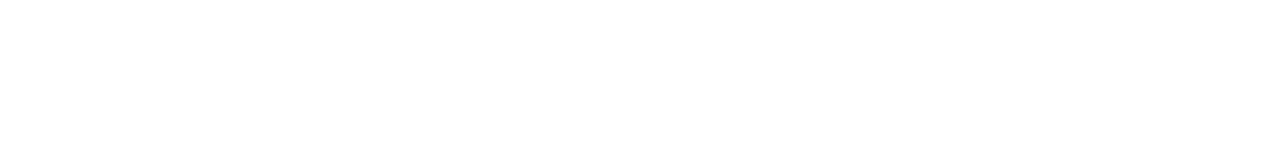
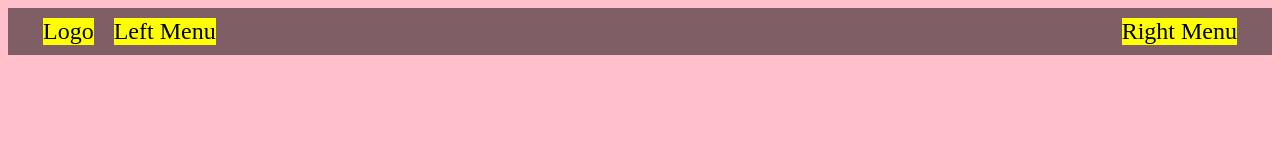
Before and after one commit to rstatkiewicz/netflixclone, a plain HTML site: page index.html in a window 1280 px wide. Drawn offline with Linux system fonts and the light colour scheme.

Commit message:
feat:styles in div

```diff
--- a/index.css
+++ b/index.css
@@ -0,0 +1,31 @@
+body {
+    background-color: pink;
+}
+
+#buttons {
+    padding-left: 25px;
+    padding-right: 25px;
+    overflow: auto;
+    background-color: rgba(0, 0, 0, .5)
+}
+
+.logo {
+    float: left;
+    margin: 10px;
+    background-color: yellow;
+    font-size: 24px;
+}
+
+.leftMenu {
+    float: left;
+    margin: 10px;
+    background-color: yellow;
+    font-size: 24px;
+}
+
+.rightMenu {
+    float: right;
+    margin: 10px;
+    background-color: yellow;
+    font-size: 24px;
+}
--- a/index.html
+++ b/index.html
@@ -11,7 +11,10 @@
 
 <body>
 
-    <div></div>
-    <div></div>
+    <div id="buttons">
+        <div class="logo">Logo</div>
+        <div class="leftMenu">Left Menu</div>
+        <div class="rightMenu">Right Menu</div>
+    </div>
 
 </html>
```
